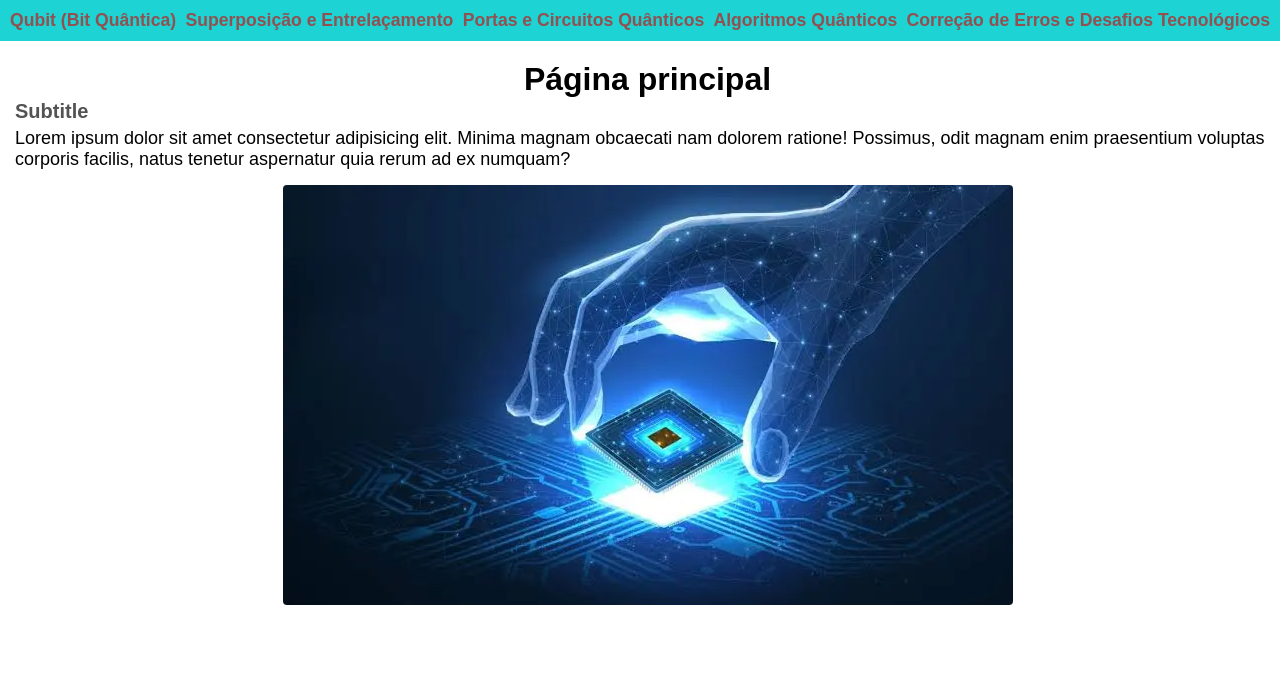
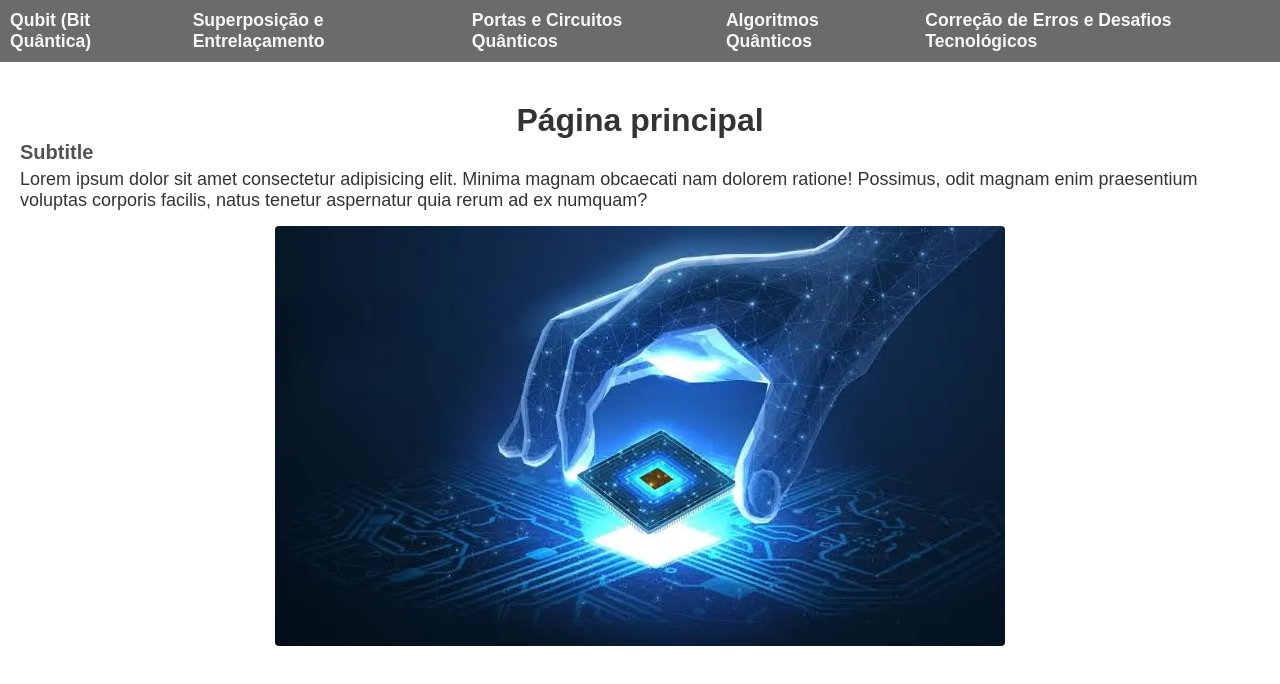
Before and after one commit to Marikaroll/projeto_softex, a plain HTML site: page index.html in a window 1280 px wide. Drawn offline with Linux system fonts and the light colour scheme.

Commit message:
modificando o header

```diff
--- a/index.html
+++ b/index.html
@@ -18,14 +18,14 @@
     </header>
 
     <main>
-        <h1>Página principal</h1>
-        <h2>subtitle</h2>
+        <div class="container">
+            <h1>Página principal</h1>
+            <h2>subtitle</h2>
 
-        <p>Lorem ipsum dolor sit amet consectetur adipisicing elit. Minima magnam obcaecati nam dolorem ratione! Possimus, odit magnam enim praesentium voluptas corporis facilis, natus tenetur aspernatur quia rerum ad ex numquam?</p>
+            <p>Lorem ipsum dolor sit amet consectetur adipisicing elit. Minima magnam obcaecati nam dolorem ratione! Possimus, odit magnam enim praesentium voluptas corporis facilis, natus tenetur aspernatur quia rerum ad ex numquam?</p>
 
-        <img src="./imgs/image.png" alt="">
-
-
+            <img src="./imgs/image.png" alt="">
+        </div>
     </main>
 
     <script src="script.js"></script>
--- a/style.css
+++ b/style.css
@@ -6,37 +6,44 @@
 
 body {
     font-family: Arial, Helvetica, sans-serif;
+    color: #333;
 }
 
 header {
-    background-color: rgb(29, 211, 211);
+    background-color: rgba(0, 0, 0, 0.582);
     padding: 10px;
     margin-bottom: 20px;
 }
 
 nav{
     display: flex;
-    justify-content: space-between;
+    justify-content: center;
+    gap: 25px;
     list-style: none;
 }
 
 nav a {
     text-decoration: none;
-    color: rgba(196, 25, 25, 0.699);
+    color: rgb(248, 245, 245);
     font-size: 1.1rem;
     font-weight: bold;
     transition: 0.7s;
 }
 
 nav a:hover {
-    color: #a01515;
+    color: #0843b1;
     text-decoration: underline;
 }
 
 /* MAIN */
 
-main {
+/* main {
     margin-left: 15px;
+} */
+
+.container {
+    margin: 0 auto;
+    padding: 20px;
 }
 
 h1 {
```
